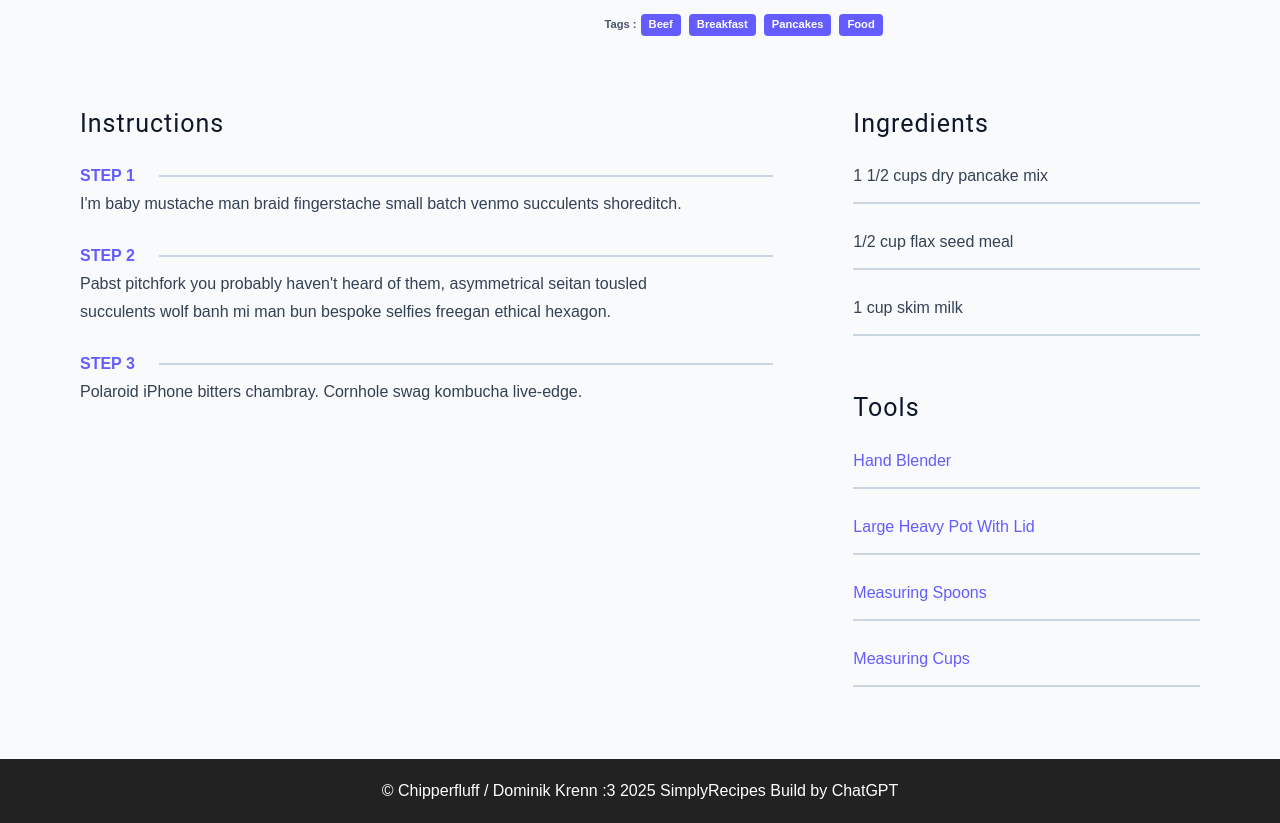
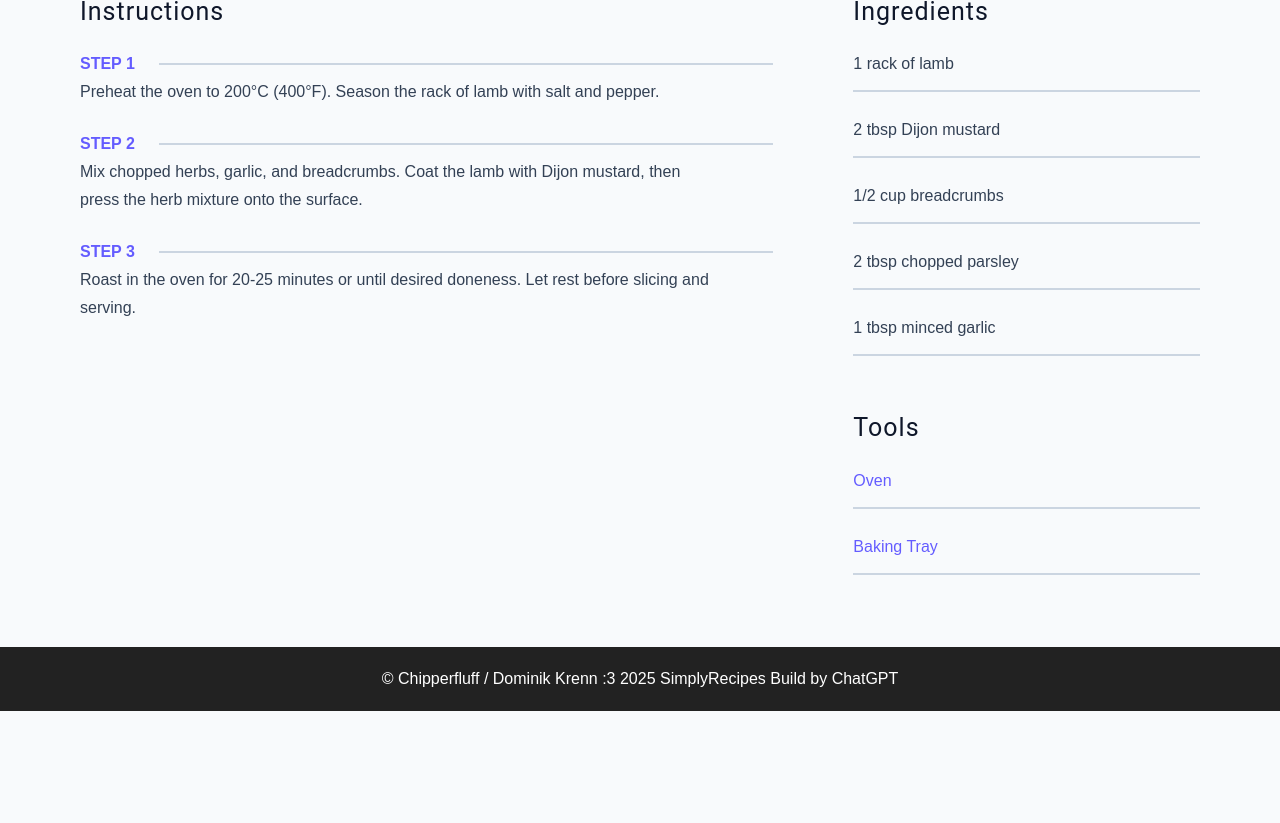
Before and after one commit to ChippisTraining/recipe-or-so, a Flask app: a page that uses website/templates/single-recipe.html in a window 1280 px wide. Shown: the part 490-1313 px from the top of the page. After the commit the page ends 1201 px from the top, so only its background shows below. Run offline with Flask 3, Linux system fonts and the light colour scheme; some libraries are stand-ins or nearby versions.

Commit message:
Refactor single recipe template to dynamically display recipe details, including title, description, prep time, cook time, servings, tags, instructions, ingredients, and tools.

```diff
--- a/website/templates/single-recipe.html
+++ b/website/templates/single-recipe.html
@@ -9,43 +9,33 @@
   <div class="recipe-page">
     <section class="recipe-hero">
       <img
-        src="{{ url_for('api.fetch_images', filename=recipe['thumbnail'])}}"
+        src="{{ url_for('api.fetch_images', filename=recipe['info']['thumbnail']) }}"
         class="img recipe-hero-img"
       />
       <article class="recipe-info">
-        <h2>Banana Pancakes</h2>
+        <h2>{{ recipe['info']['title'] }}</h2>
         <p>
-          Shabby chic humblebrag banh mi bushwick, banjo kale chips
-          meggings. Cred selfies sartorial, cloud bread disrupt blue bottle
-          seitan. Dreamcatcher tousled bitters, health goth vegan venmo
-          whatever street art lyft shabby chic pitchfork beard. Drinking
-          vinegar poke tbh, iPhone coloring book polaroid truffaut tousled
-          ramps pug trust fund letterpress. Portland four loko austin
-          chicharrones bitters single-origin coffee. Leggings letterpress
-          occupy pour-over.
+          {{ recipe['info']['description'] }}
         </p>
         <div class="recipe-icons">
           <article>
             <i class="fas fa-clock"></i>
             <h5>prep time</h5>
-            <p>30 min.</p>
+            <p>{{ recipe['info']['prep-time'] }} min.</p>
           </article>
           <article>
             <i class="far fa-clock"></i>
             <h5>cook time</h5>
-            <p>15 min.</p>
+            <p>{{ recipe['info']['cook-time'] }} min.</p>
           </article>
           <article>
             <i class="fas fa-user-friends"></i>
             <h5>serving</h5>
-            <p>6 servings</p>
+            <p>{{ recipe['info']['servings'] }} servings</p>
           </article>
         </div>
         <p class="recipe-tags">
-          Tags : <a href="tag-template.html">beef</a>
-          <a href="tag-template.html">breakfast</a>
-          <a href="tag-template.html">pancakes</a>
-          <a href="tag-template.html">food</a>
+          Tags : {% for tag in recipe['info']['tags'] %}<a href="tag-template.html">{{ tag }}</a>{% endfor %}
         </p>
       </article>
     </section>
@@ -53,57 +43,32 @@
     <section class="recipe-content">
       <article>
         <h4>instructions</h4>
+        {% for instruction in recipe['instructions'] %}
           <!-- single instruction -->
           <div class="single-instruction">
             <header>
-            <p>step 1</p>
+              <p>{{ instruction['title'] }}</p>
               <div></div>
             </header>
             <p>
-            I'm baby mustache man braid fingerstache small batch venmo
-            succulents shoreditch.
+              {{ instruction['body'] }}
             </p>
           </div>
           <!-- end of single instruction -->
-        <!-- single instruction -->
-        <div class="single-instruction">
-          <header>
-            <p>step 2</p>
-            <div></div>
-          </header>
-          <p>
-            Pabst pitchfork you probably haven't heard of them, asymmetrical
-            seitan tousled succulents wolf banh mi man bun bespoke selfies
-            freegan ethical hexagon.
-          </p>
-        </div>
-        <!-- end of single instruction -->
-        <!-- single instruction -->
-        <div class="single-instruction">
-          <header>
-            <p>step 3</p>
-            <div></div>
-          </header>
-          <p>
-            Polaroid iPhone bitters chambray. Cornhole swag kombucha
-            live-edge.
-          </p>
-        </div>
-        <!-- end of single instruction -->
+        {% endfor %}
       </article>
       <article class="second-column">
         <div>
           <h4>ingredients</h4>
-          <p class="single-ingredient">1 1/2 cups dry pancake mix</p>
-          <p class="single-ingredient">1/2 cup flax seed meal</p>
-          <p class="single-ingredient">1 cup skim milk</p>
+          {% for ingredient in recipe['ingredients'] %}
+            <p class="single-ingredient">{{ ingredient }}</p>
+          {% endfor %}
         </div>
         <div>
           <h4>tools</h4>
-          <p class="single-tool">Hand Blender</p>
-          <p class="single-tool">Large Heavy Pot With Lid</p>
-          <p class="single-tool">Measuring Spoons</p>
-          <p class="single-tool">Measuring Cups</p>
+          {% for tool in recipe['tools'] %}
+            <p class="single-tool">{{ tool }}</p>
+          {% endfor %}
         </div>
       </article>
     </section>
```
Lines whose indentation alone changed are shown as unchanged.
